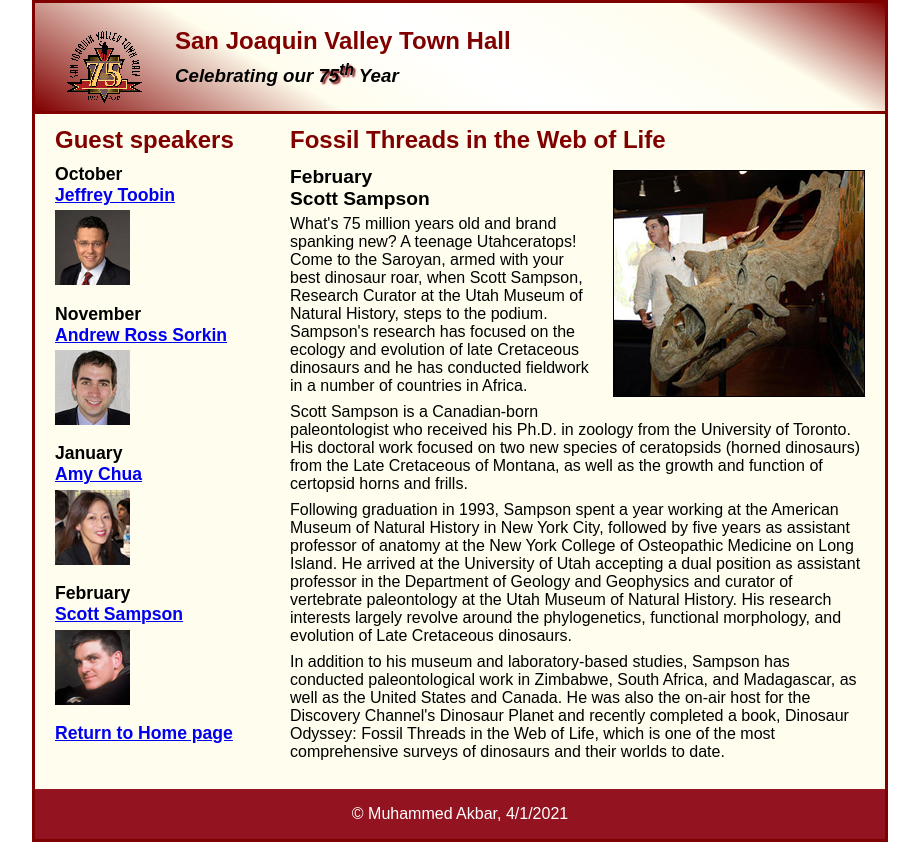
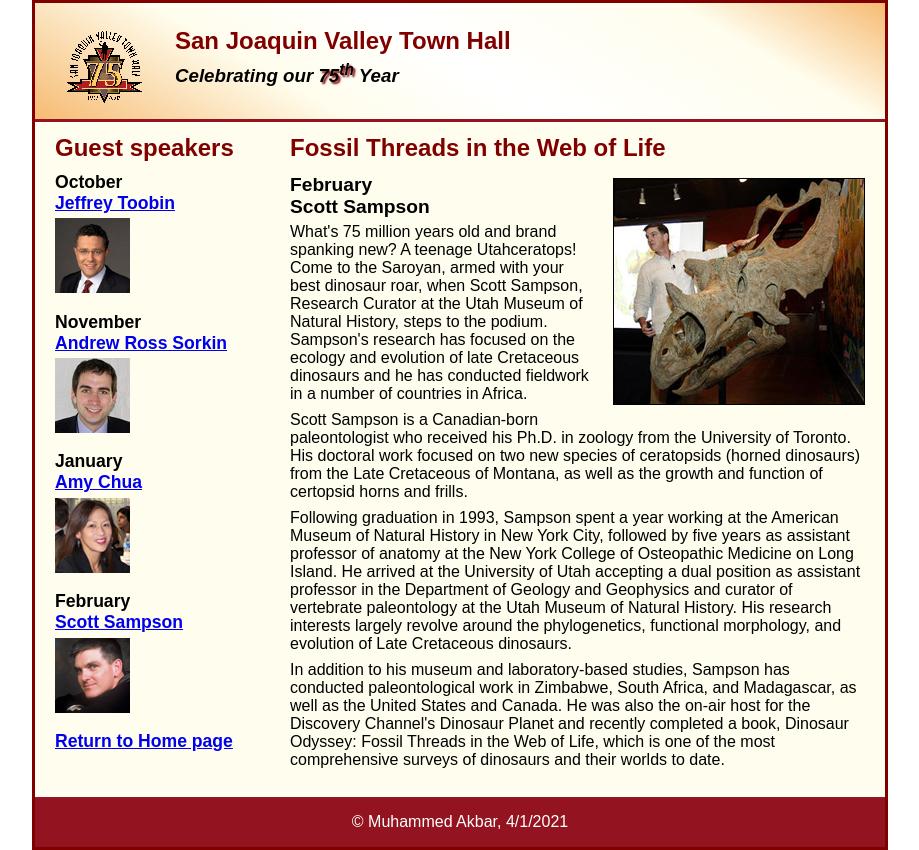
Before and after one commit to Muhammed-Akbar/A15, a plain HTML site: page speakers/sampson.html in a window 1280 px wide. Shown: the whole page, without its empty margins (180-1099 px from the left). Drawn offline with Linux system fonts and the light colour scheme.

Commit message:
Update speaker.css

```diff
--- a/styles/speaker.css
+++ b/styles/speaker.css
@@ -17,18 +17,17 @@ a:focus, a:hover {
 	font-style: italic;
 }
 
-/* the styles for the header */
 header {
-	border-bottom: 3px solid #800000;
-	padding: 1.5em 0;
+	padding: 1.5em 0 2em 0;
+	border-bottom: 3px solid #931420;
 	background-image: -moz-linear-gradient(
-	    30deg, #800000 0%, #fffded 30%, white 50%, #fffded 80%, #800000 100%);
+			30deg, #f6bb73 0%, #f6bb73 30%, white 50%, #f6bb73 80%, #f6bb73 100%);
 	background-image: -webkit-linear-gradient(
-	    30deg, #800000 0%, #fffded 30%, white 50%, #fffded 80%, #800000 100%);
+			30deg, #f6bb73 0%, #fffded 30%, white 50%, #fffded 80%, #f6bb73 100%);
 	background-image: -o-linear-gradient(
-	    30deg, #800000 0%, #fffded 30%, white 50%, #fffded 80%, #800000 100%);
+			30deg, #f6bb73 0%, #fffded 30%, white 50%, #fffded 80%, #f6bb73 100%);
 	background-image: linear-gradient(
-	    30deg, #800000 0%, #fffded 30%, white 50%, #fffded 80%, #800000 100%);
+			30deg, #f6bb73 0%, #fffded 30%, white 50%, #fffded 80%, #f6bb73 100%);
 }
 header h2 {
 	color: #800000;
@@ -45,7 +44,7 @@ header img {
 	text-shadow: 2px 2px 2px #800000;
 }
 
-/* the styles for the main element */
+
 main {
 	clear: left;
 }
@@ -90,7 +89,6 @@ aside img {
 	padding-bottom: .9em;
 }
 
-/* the styles for the footer */
 footer {
 	background-color: #931420;
 	clear: both;
```
